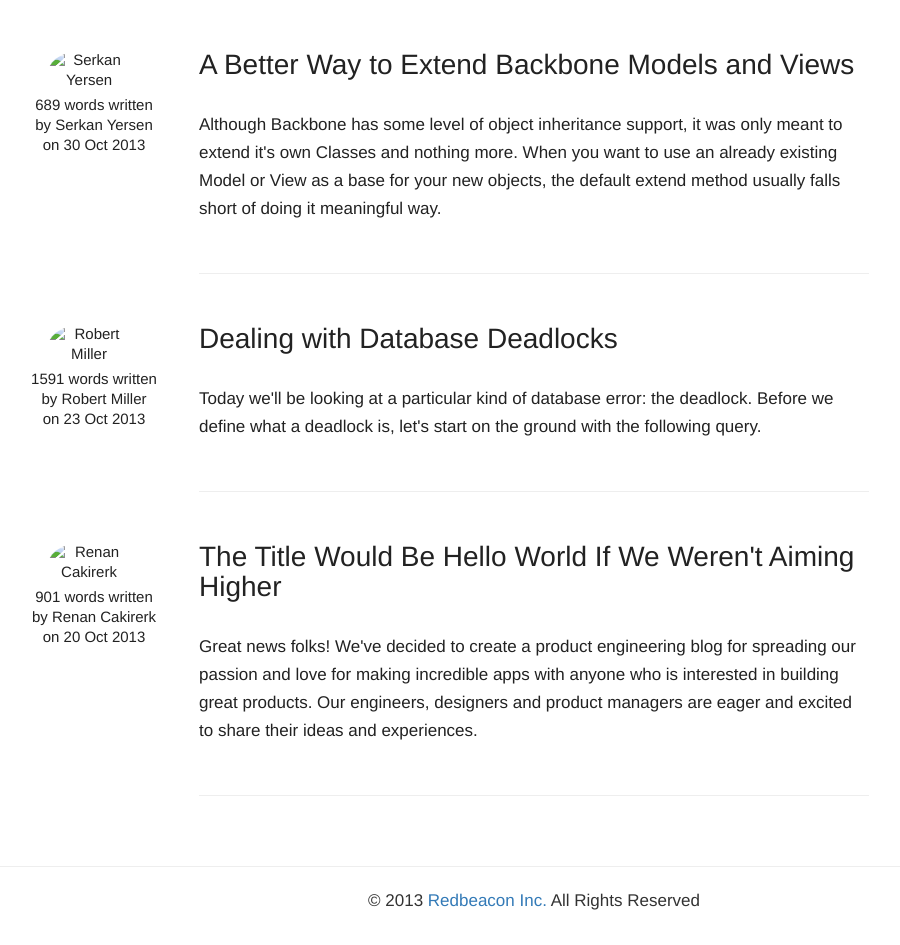
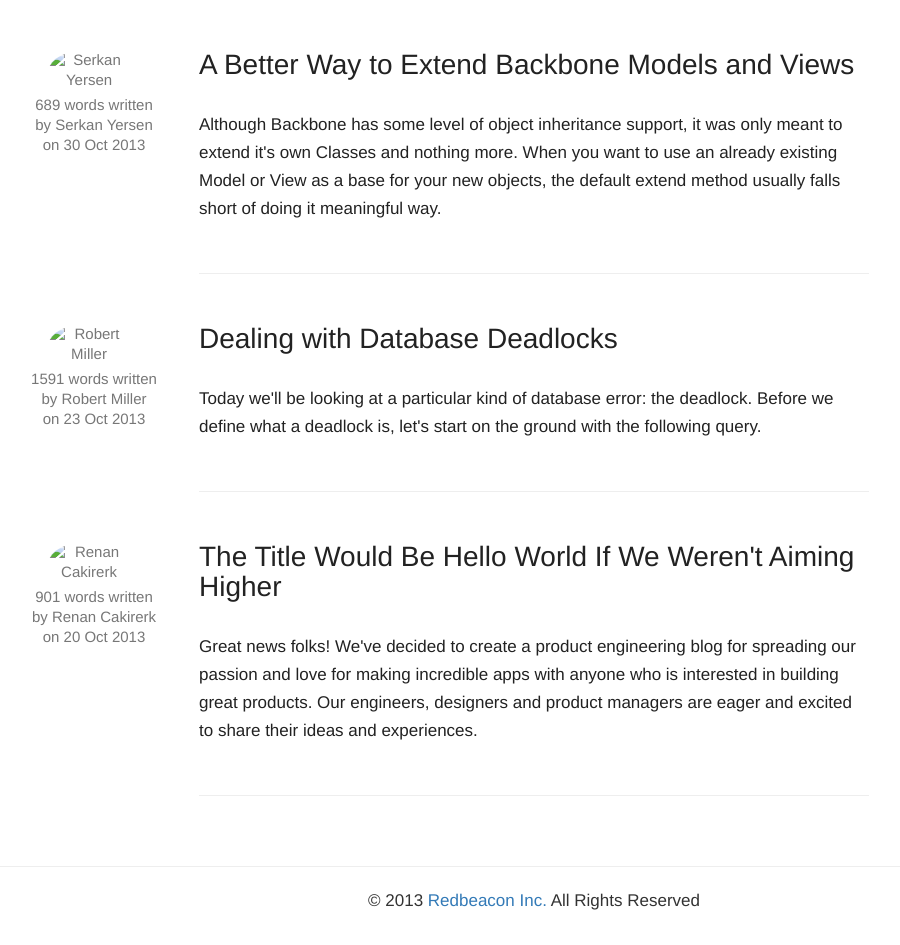
Before and after one commit to profnandaa/redbeacon.github.io, a Jekyll site: the page built from index.html, in a window 1280 px wide. Shown: the part 300-1245 px from the top of the page, without its empty margins (106-1006 px from the left). Built offline with Jekyll 4.4.1, drawn with Linux system fonts in a browser that asks for light colours; nearby versions of some CDN libraries; Markdown is read by kramdown in place of the engine named in the settings; the list of posts is cut into pages by our own code.

Commit message:
Fix post info color

```diff
--- a/assets/style/style.css
+++ b/assets/style/style.css
@@ -120,7 +120,7 @@ p {
     margin-top: 10px; }
   .post-info * {
     font-size: 15px;
-    color: 777 !important;
+    color: #777777 !important;
     display: inline-block; }
   .post-info .date {
     display: block; }
--- a/assets/style/style.sass
+++ b/assets/style/style.sass
@@ -130,7 +130,7 @@ p
 
   *
     font-size: 15px
-    color: 777 !important
+    color: #777 !important
     display: inline-block
 
   .date
```
